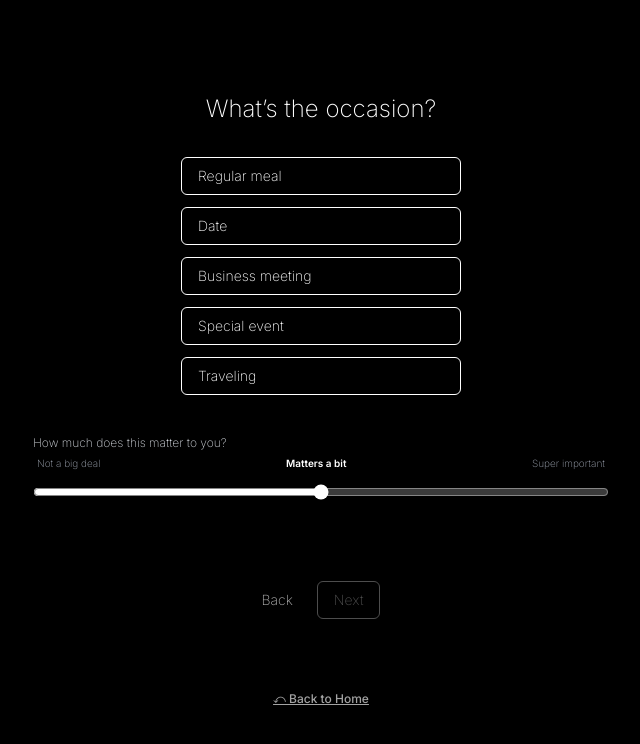
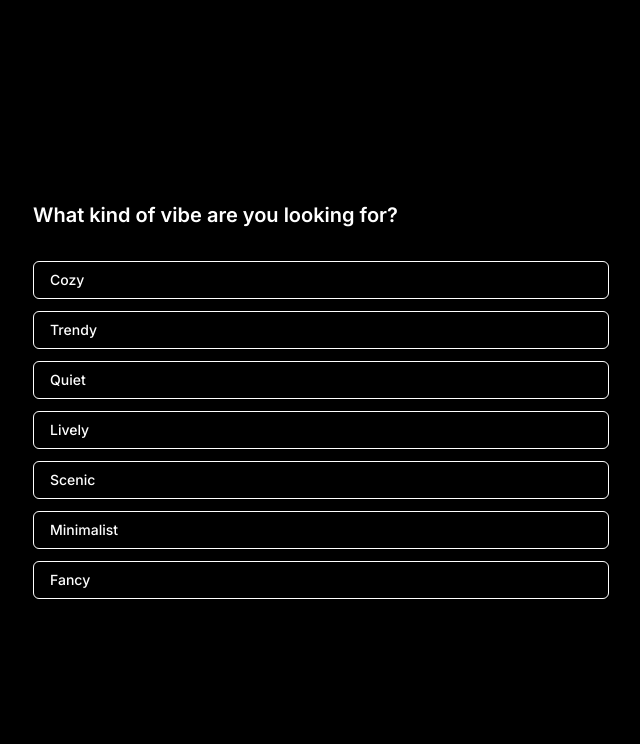
Before and after one commit to jysonn97/what-to-eat, a Next.js app: page /app in a window 1280 px wide. Shown: the top 744 px of the page, without its empty margins (319-959 px from the left). Built offline with nearby package versions, Linux system fonts and the light colour scheme.

Commit message:
Update app.js

```diff
--- a/pages/app.js
+++ b/pages/app.js
@@ -1,22 +1,7 @@
-import { useState, useEffect } from "react";
+import { useState } from "react";
 import { useRouter } from "next/router";
-import QuestionCard from "@/components/QuestionCard";
-import OptionButton from "@/components/OptionButton";
-import NavigationButtons from "@/components/NavigationButtons";
 
-const staticQuestions = [
-  {
-    key: "occasion",
-    question: "What’s the occasion?",
-    options: [
-      "Regular meal",
-      "Date",
-      "Business meeting",
-      "Special event",
-      "Traveling"
-    ]
-  },
-  {
+const question = {
   key: "vibe",
   question: "What kind of vibe are you looking for?",
   options: [
@@ -28,122 +13,61 @@ const staticQuestions = [
     "Minimalist",
     "Fancy"
   ]
-  },
-  {
-    key: "time",
-    question: "What time are you planning to eat?",
-    options: ["Morning", "Lunch", "Dinner", "Late night"]
-  },
-  {
-    key: "duration",
-    question: "How long do you want to stay?",
-    options: ["Quick meal", "About an hour", "Take your time"]
-  }
-];
+};
 
 const weightLabels = ["Not a big deal", "Matters a bit", "Super important"];
 
 export default function AppPage() {
   const router = useRouter();
-  const { location, answers: encodedAnswers } = router.query;
 
-  const [answers, setAnswers] = useState([]);
-  const [step, setStep] = useState(0);
   const [selected, setSelected] = useState([]);
-  const [weight, setWeight] = useState(1); // 0, 1, 2
-
-  useEffect(() => {
-    const init = [];
-
-    if (location) {
-      init.push({ key: "location", answer: location });
-    }
-
-    if (encodedAnswers) {
-      try {
-        const parsed = JSON.parse(encodedAnswers);
-        init.push(...parsed);
-      } catch (err) {
-        console.error("Failed to parse answers from query", err);
-      }
-    }
-
-    setAnswers(init);
-  }, [location, encodedAnswers]);
-
-  const currentQuestion = staticQuestions[step];
-
-  const handleNext = () => {
-    if (!selected.length || !currentQuestion?.key) return;
-
-    const updatedAnswers = [
-      ...answers.filter((a) => a.key !== currentQuestion.key),
-      {
-        key: currentQuestion.key,
-        answer: selected[0],
-        weight: weightLabels[weight] // "Not a big deal" | "Matters a bit" | "Super important"
-      }
-    ];
-
-    setAnswers(updatedAnswers);
-
-    if (step + 1 < staticQuestions.length) {
-      setStep(step + 1);
-      setSelected([]);
-      setWeight(1); // reset weight to default
-    } else {
-      router.push(
-        `/recommendation?answers=${encodeURIComponent(
-          JSON.stringify(updatedAnswers)
-        )}`
-      );
-    }
-  };
-
-  const handleBack = () => {
-    if (step === 0) {
-      const params = new URLSearchParams({
-        location: location || "",
-        answers: JSON.stringify(answers.slice(1))
-      });
-      router.push(`/multi?${params.toString()}`);
-    } else {
-      setStep(step - 1);
-      setSelected([]);
-      setWeight(1);
-    }
-  };
+  const [weight, setWeight] = useState(1); // default: middle
 
   const handleOptionToggle = (option) => {
     setSelected([option]);
   };
 
-  if (!currentQuestion) return null;
+  const handleNext = () => {
+    const result = {
+      key: question.key,
+      answer: selected[0],
+      weight: weightLabels[weight]
+    };
+    console.log("🧠 Final answer:", result);
+    alert(`Logged to console:\n${JSON.stringify(result, null, 2)}`);
+    // router.push("/recommendation") or next step...
+  };
 
   return (
-    <div className="min-h-screen flex items-center justify-center bg-black px-4 py-12 text-white font-extralight transition-colors duration-300">
+    <div className="min-h-screen bg-black text-white px-4 py-12 flex items-center justify-center font-extralight">
       <div className="w-full max-w-xl space-y-8">
-        <QuestionCard question={currentQuestion.question} />
+
+        <h1 className="text-xl font-semibold">{question.question}</h1>
 
         <div className="flex flex-col gap-3">
-          {currentQuestion.options.map((option) => (
-            <OptionButton
+          {question.options.map((option) => (
+            <button
               key={option}
-              option={option}
-              selected={selected}
-              onClick={handleOptionToggle}
-            />
+              onClick={() => handleOptionToggle(option)}
+              className={`px-4 py-2 border rounded-md transition text-sm text-left ${
+                selected.includes(option)
+                  ? "bg-white text-black"
+                  : "border-white text-white"
+              }`}
+            >
+              {option}
+            </button>
           ))}
         </div>
 
-        {/* Weight Slider */}
+        {selected.length > 0 && (
           <div className="pt-2">
             <label className="block text-xs text-gray-300 mb-1">
               How much does this matter to you?
             </label>
-          <div className="flex items-center justify-between text-[10px] text-gray-400 mb-1 px-1">
+            <div className="flex justify-between text-[11px] text-gray-400 mb-1 px-1">
               {weightLabels.map((label, i) => (
-              <span key={i} className={i === weight ? "text-white font-semibold" : ""}>
+                <span key={i} className={i === weight ? "text-white font-medium" : ""}>
                   {label}
                 </span>
               ))}
@@ -157,22 +81,18 @@ export default function AppPage() {
               className="w-full accent-white"
             />
           </div>
+        )}
 
-        <NavigationButtons
-          onBack={handleBack}
-          onNext={handleNext}
-          disabled={selected.length === 0}
-          loading={false}
-        />
-
-        <div className="pt-10 flex justify-center">
+        {selected.length > 0 && (
+          <div className="pt-6">
             <button
-            onClick={() => router.push("/")}
-            className="text-xs text-neutral-400 hover:text-white transition underline"
+              onClick={handleNext}
+              className="px-6 py-2 bg-white text-black rounded hover:opacity-90 text-sm"
             >
-            ⤺ Back to Home
+              Next
             </button>
           </div>
+        )}
       </div>
     </div>
   );
```
Lines whose indentation alone changed are shown as unchanged.
